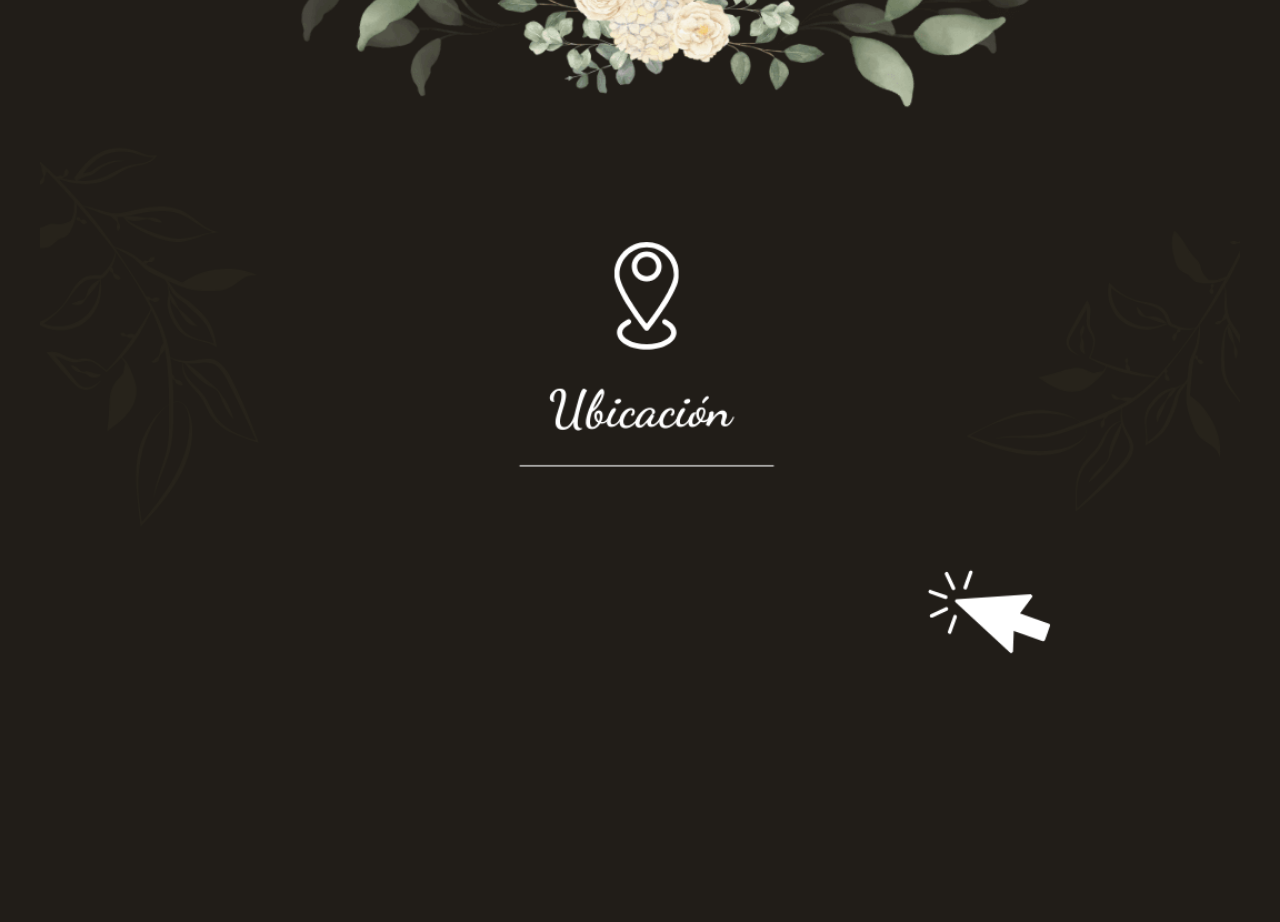
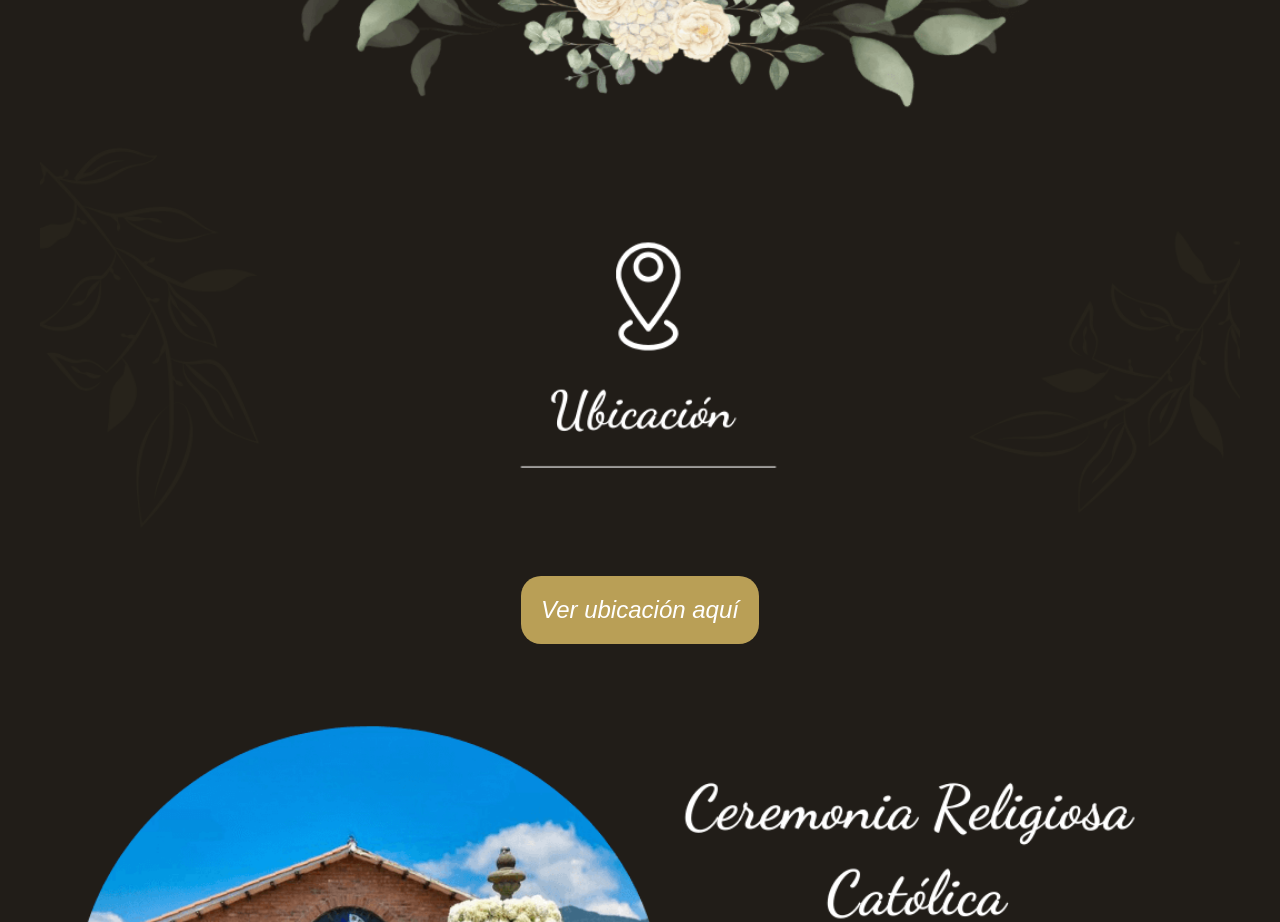
Before and after one commit to juanedsa/boda, a React (Vite) app: page / in a window 1280 px wide. Shown: the part 3560-4482 px from the top of the page. Built offline with nearby package versions, Linux system fonts and the light colour scheme.

Commit message:
Add link for location

```diff
--- a/src/components/confirm/Confirm.tsx
+++ b/src/components/confirm/Confirm.tsx
@@ -1,9 +1,11 @@
 import './Confirm.css'
 
 function Confirm() {
+
   const onClickNovia = () => {
     window.open('https://wa.link/6qvun0', '_blank')
   }
+
   const onClickNovio = () => {
     window.open('https://wa.link/oy7svl', '_blank')
   }
--- a/src/components/header/Header.tsx
+++ b/src/components/header/Header.tsx
@@ -1,4 +1,5 @@
 import { Confirm } from '../confirm/Confirm'
+import { Location } from '../location/Location'
 import { Song } from '../song/Song'
 
 import './Header.css'
@@ -11,7 +12,9 @@ function Header() {
       <Song />
 
       <img src="3.png" />
-      <img src="4.png" />
+
+      <Location />
+
       <img src="5.png" />
       <img src="6.png" />
       <img src="7.png" />
--- /dev/null
+++ b/src/components/location/Location.css
@@ -0,0 +1,11 @@
+.location__button {
+  background-color: #b99f56;
+  color: white;
+  padding: 20px;
+  margin: 20px 0;
+  font-size: 24px;
+  cursor: pointer;
+  border-radius: 20px;
+  border: 0;
+  font-style: italic;
+}
--- /dev/null
+++ b/src/components/location/Location.tsx
@@ -0,0 +1,20 @@
+import './Location.css'
+
+function Location() {
+
+  const openLocation = () => {
+    window.open('https://maps.app.goo.gl/vRHCuqYSHQKfZFSK6', '_blank')
+  }
+
+  return (
+    <div className="location">
+      <img src="4.png" />
+
+      <button className="location__button" onClick={openLocation}>
+        Ver ubicación aquí
+      </button>
+    </div>
+  )
+}
+
+export { Location }
--- a/src/components/song/Song.tsx
+++ b/src/components/song/Song.tsx
@@ -5,7 +5,7 @@ function Song() {
     <div className="song">
       <img src="2.png" />
 
-      <audio controls={true} autoPlay={true}>
+      <audio controls={true} autoPlay={false}>
         <source src="song.ogg" type="audio/mpeg" />
         Tu navegador no soporta la reproducción de audio.
       </audio>
```
Also changed, not shown: public/4.png.
